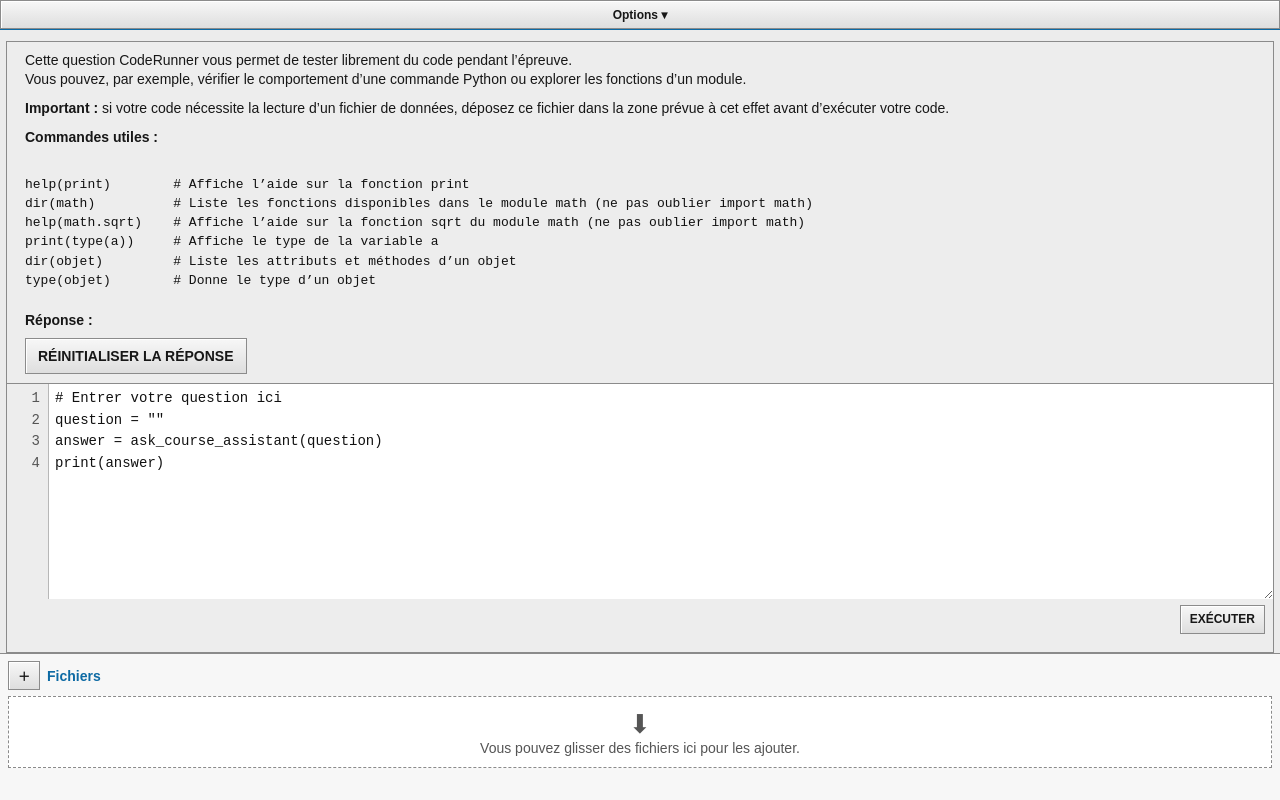
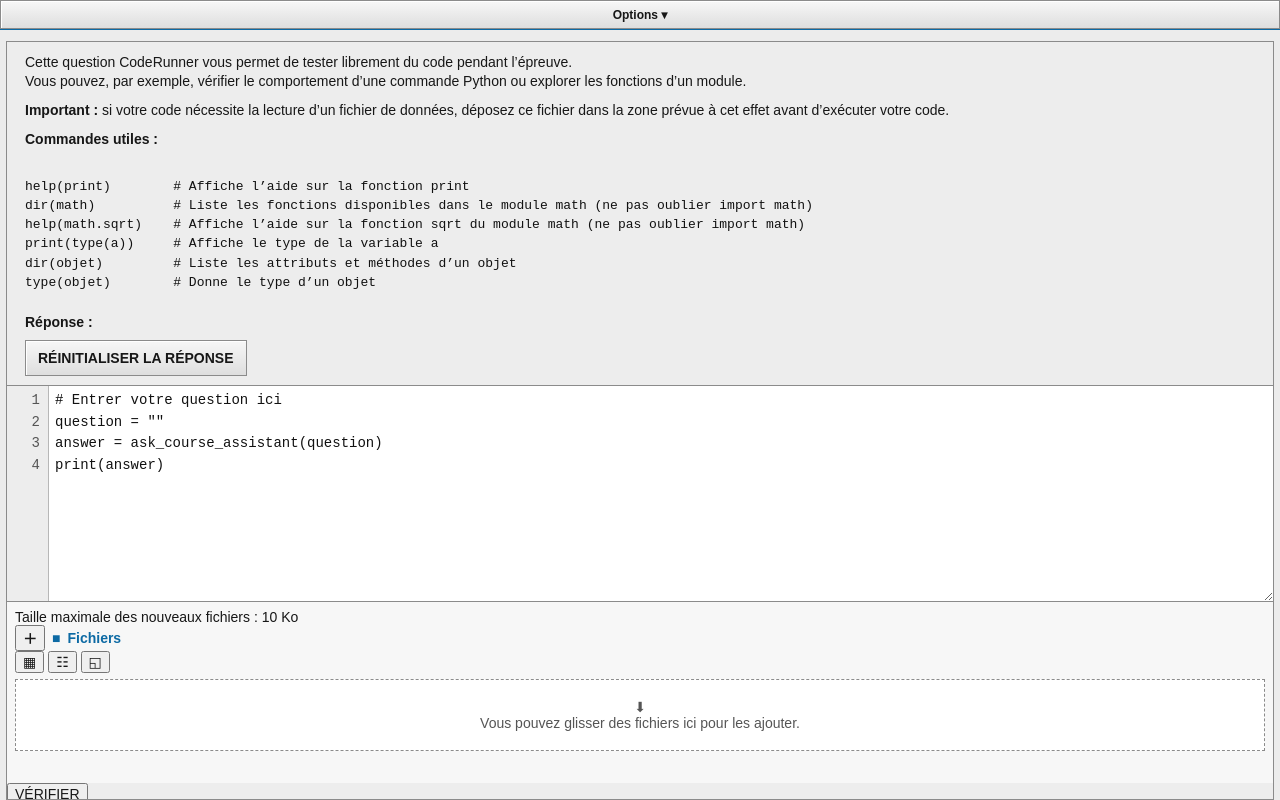
Before and after one commit to noobmaster693/groq-cyberlearn-chatbot, a website: page public/index.html in a window 1280 px wide. Drawn offline with Linux system fonts and the light colour scheme.

Commit message:
Rebuild Python panel to match CodeRunner editor, upload area, and output box

```diff
--- a/public/index.html
+++ b/public/index.html
@@ -4,14 +4,13 @@
   <meta charset="utf-8">
   <meta name="viewport" content="width=device-width,initial-scale=1">
   <title>Assistant IA du cours</title>
-  <link rel="stylesheet" href="/legacy.css?v=15">
+  <link rel="stylesheet" href="/legacy.css?v=16">
 </head>
 <body>
   <main class="app">
     <div class="brand" id="brand"></div>
     <button class="tab floating-options" id="optionsTab" type="button">Options ▾</button>
 
-    <section class="main">
     <aside class="drawer hidden" id="drawer">
       <div class="drawer-title"><span>Options</span><button id="closeDrawer" type="button">×</button></div>
       <div class="drawer-grid">
@@ -26,7 +25,10 @@
       </div>
     </aside>
 
-      <section class="view" id="chatView"><div class="chat-log" id="chatLog"></div></section>
+    <section class="main">
+      <section class="view hidden" id="chatView">
+        <div class="chat-log" id="chatLog"></div>
+      </section>
 
       <section class="view coderunner-workspace hidden" id="pythonView">
         <div class="coderunner-info">
@@ -54,8 +56,34 @@ answer = ask_course_assistant(question)
 print(answer)</textarea>
         </div>
 
-        <div class="runrow"><button class="legacy-btn" id="runPython" type="button">EXÉCUTER</button></div>
-        <div class="py-history" id="pyHistory"></div>
+        <section class="upload coderunner-upload">
+          <div class="upload-limit">Taille maximale des nouveaux fichiers : 10 Ko</div>
+          <div class="upload-toolbar">
+            <div class="upload-title">
+              <button type="button" class="upload-square" id="browse">＋</button>
+              <span class="folder-icon">■</span><span id="fileTitle">Fichiers</span>
+            </div>
+            <div class="upload-view-buttons" aria-hidden="true">
+              <button type="button" tabindex="-1">▦</button>
+              <button type="button" tabindex="-1">☷</button>
+              <button type="button" tabindex="-1">◱</button>
+            </div>
+          </div>
+          <div class="drop" id="drop" tabindex="0">
+            <div><div class="drop-circle">⬇</div><span id="dropText">Vous pouvez glisser des fichiers ici pour les ajouter.</span></div>
+          </div>
+          <div class="chips" id="chips"></div>
+          <div class="status" id="status"></div>
+          <input id="fileInput" hidden multiple type="file" accept="image/*,application/pdf,.txt,.md,.csv,.json,.js,.ts,.py,.html,.css,.xml,.ino,.c,.cpp,.h,.java">
+        </section>
+
+        <div class="verify-row"><button class="verify-btn" id="runPython" type="button">VÉRIFIER</button></div>
+
+        <section class="program-output hidden" id="programOutput">
+          <div class="program-output-title">SORTIE DU PROGRAMME :</div>
+          <button class="copy-output" id="copyProgramOutput" type="button">COPIER</button>
+          <pre id="programOutputText"></pre>
+        </section>
       </section>
     </section>
 
@@ -63,13 +91,6 @@ print(answer)</textarea>
       <textarea id="question" placeholder="Écris ta question ici..."></textarea>
       <button class="legacy-btn" id="send" type="submit">Envoyer</button>
     </form>
-
-    <section class="upload">
-      <div class="upload-title"><button type="button" class="legacy-btn" id="browse">＋</button><span id="fileTitle">Fichiers</span></div>
-      <div class="drop" id="drop" tabindex="0"><div><div class="drop-arrow">⬇</div><span id="dropText">Vous pouvez glisser des fichiers ici pour les ajouter.</span></div></div>
-      <div class="chips" id="chips"></div><div class="status" id="status"></div>
-      <input id="fileInput" hidden multiple type="file" accept="image/*,application/pdf,.txt,.md,.csv,.json,.js,.ts,.py,.html,.css,.xml,.ino,.c,.cpp,.h,.java">
-    </section>
   </main>
 
   <div class="modal" id="settingsModal">
@@ -84,7 +105,7 @@ print(answer)</textarea>
     </div>
   </div>
 
-  <script>localStorage.setItem('cy-mode-v4','python');</script>
-  <script src="/legacy.js?v=15"></script>
+  <script>localStorage.setItem('cy-mode-v5','python');</script>
+  <script src="/legacy.js?v=16"></script>
 </body>
 </html>
```
Lines whose indentation alone changed are shown as unchanged.
